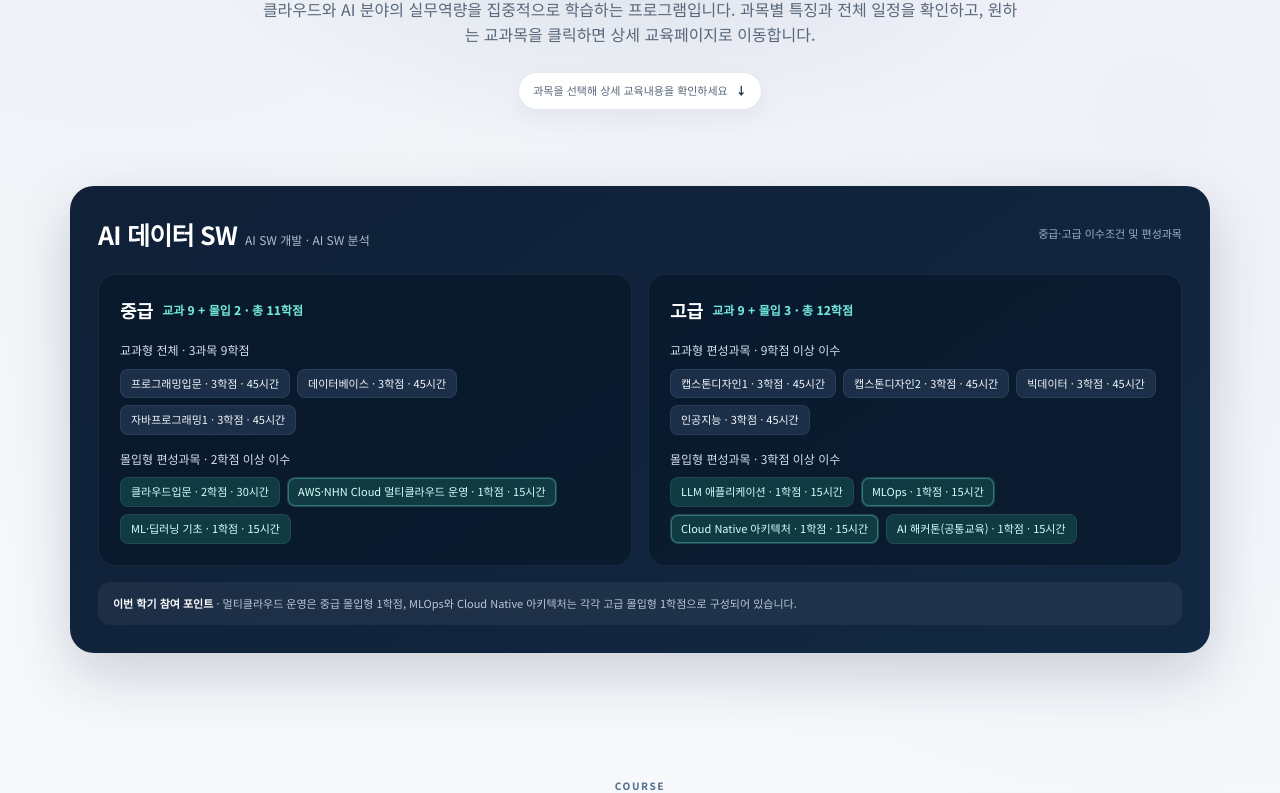
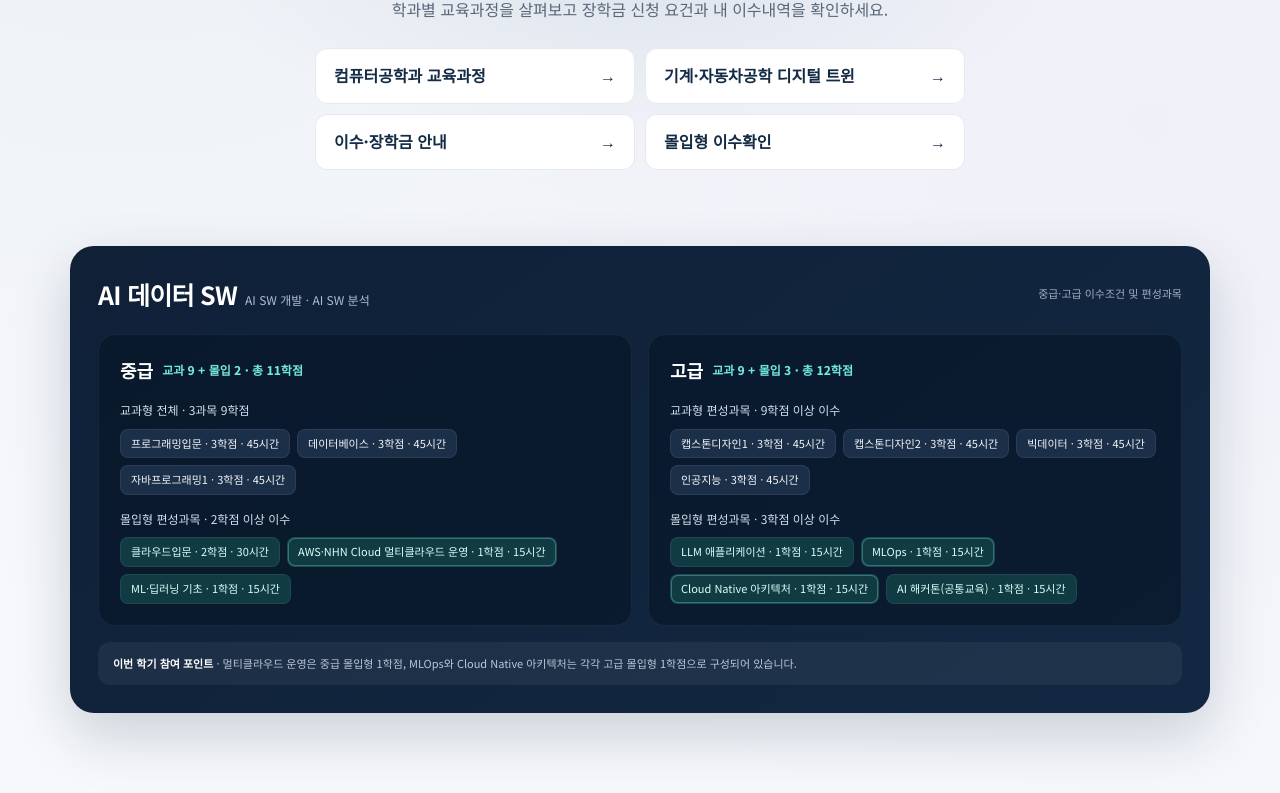
Before and after one commit to zero2306263-beep/gwangju-ai-bootcamp, a plain HTML site: page index.html in a window 1280 px wide. Shown: the part 323-1116 px from the top of the page. Drawn offline with Linux system fonts and the light colour scheme.

Commit message:
학과별 교육·장학금·이수확인을 통합 메인에 연결

```diff
--- a/index.html
+++ b/index.html
@@ -3,8 +3,8 @@
 <head>
 <meta charset="utf-8">
 <meta name="viewport" content="width=device-width,initial-scale=1">\n<meta http-equiv="Cache-Control" content="no-cache, no-store, must-revalidate">\n<meta http-equiv="Pragma" content="no-cache">\n<meta http-equiv="Expires" content="0">
-<meta name="description" content="2026 광주대학교 AI부트캠프 2학기 몰입형 교과목">
-<title>광주대학교 AI부트캠프 | 2학기 몰입형 교과목</title>
+<meta name="description" content="광주대학교 AI부트캠프 학과별 교육과정, 장학금 안내 및 몰입형 이수확인">
+<title>광주대학교 AI부트캠프 | 통합 안내</title>
 <link rel="preconnect" href="https://fonts.googleapis.com">
 <link rel="preconnect" href="https://fonts.gstatic.com" crossorigin>
 <link href="https://fonts.googleapis.com/css2?family=Noto+Sans+KR:wght@400;500;600;700;800&display=swap" rel="stylesheet">
@@ -94,13 +94,28 @@ header{
   background:linear-gradient(180deg,transparent 68%,rgba(87,119,163,.16) 68%);
 }
 .hero p{max-width:760px;margin:0 auto;color:#58677a;font-size:16px}
-.hero .hint{
-  display:inline-flex;align-items:center;gap:8px;
-  margin-top:24px;background:#fff;border:1px solid var(--line);
-  border-radius:999px;padding:9px 14px;font-size:11px;color:#59677a;
-  box-shadow:0 8px 22px rgba(20,43,70,.05)
+.student-nav {
+  display: grid;
+  grid-template-columns: repeat(2, minmax(0, 1fr));
+  gap: 10px;
+  max-width: 650px;
+  margin: 26px auto 0;
 }
-.hero .hint:after{content:"↓";font-weight:800;color:var(--navy)}
+.student-nav a {
+  display: flex;
+  align-items: center;
+  justify-content: space-between;
+  padding: 14px 18px;
+  border: 1px solid var(--line);
+  border-radius: 12px;
+  background: white;
+  color: var(--navy);
+  font-weight: 700;
+  text-decoration: none;
+}
+.student-nav a::after { content: "→"; }
+.student-nav a:hover, .student-nav a:focus-visible { border-color: var(--navy); }
+@media (max-width: 580px) { .student-nav { grid-template-columns: 1fr; } }
 
 
 
@@ -301,7 +316,7 @@ footer{background:#fff;border-top:1px solid var(--line);padding:24px 0}
       <span>2026학년도 2학기</span>
     </div>
   </div>
-  <div class="head-note">몰입형 교과목 안내</div>
+  <div class="head-note">학생 통합 안내</div>
 </div>
 </header>
 
@@ -309,9 +324,14 @@ footer{background:#fff;border-top:1px solid var(--line);padding:24px 0}
 <section class="hero">
 <div class="wrap">
   <div class="eyebrow">GWANGJU UNIVERSITY AI BOOTCAMP</div>
-  <h1>2학기 <span>몰입형 교과목</span></h1>
-  <p>클라우드와 AI 분야의 실무역량을 집중적으로 학습하는 프로그램입니다. 과목별 특징과 전체 일정을 확인하고, 원하는 교과목을 클릭하면 상세 교육페이지로 이동합니다.</p>
-  <div class="hint">과목을 선택해 상세 교육내용을 확인하세요</div>
+  <h1>광주대학교 <span>AI부트캠프</span></h1>
+  <p>학과별 교육과정을 살펴보고 장학금 신청 요건과 내 이수내역을 확인하세요.</p>
+  <nav class="student-nav" aria-label="학생 바로가기">
+    <a href="#courses">컴퓨터공학과 교육과정</a>
+    <a href="https://gu-mechanical-digitaltwin.zero2306263.chatgpt.site/">기계·자동차공학 디지털 트윈</a>
+    <a href="https://gu-ai-scholarship.zero2306263.chatgpt.site/">이수·장학금 안내</a>
+    <a href="./certificate-lookup/">몰입형 이수확인</a>
+  </nav>
 </div>
 </section>
 
@@ -383,7 +403,7 @@ footer{background:#fff;border-top:1px solid var(--line);padding:24px 0}
 <div class="wrap">
   <div class="title">
     <span>COURSE</span>
-    <h2>운영 교과목</h2>
+    <h2>컴퓨터공학과 운영 교과목</h2>
     <p>각 과정의 핵심 특징을 확인하고 원하는 교과목을 선택하세요.</p>
   </div>
 
@@ -434,7 +454,7 @@ footer{background:#fff;border-top:1px solid var(--line);padding:24px 0}
     <div class="cal-top">
       <div class="cal-title">
         <small>SCHEDULE</small>
-        <h2>2026년 11월 통합 교육일정</h2>
+        <h2>컴퓨터공학과 11월 교육일정</h2>
       </div>
       <div class="legend">
         <span><i style="background:var(--multi)"></i>멀티클라우드</span>
```
